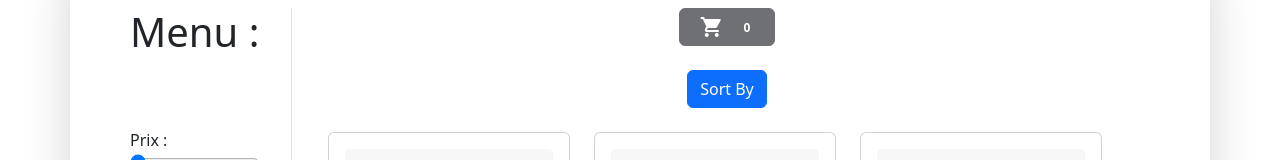
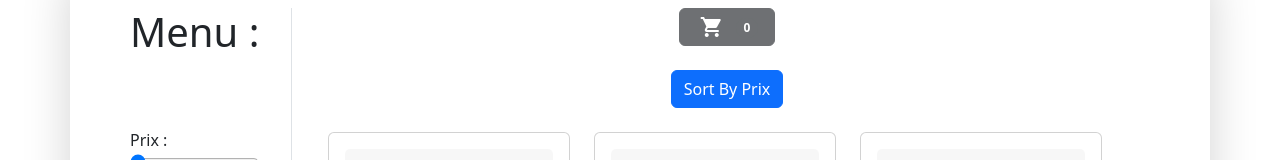
Before and after one commit to TalelMejri/projet_sem1_vuejs, a Vue app: page /about in a window 1280 px wide. Shown: the part 152-312 px from the top of the page. Built offline with nearby package versions, Linux system fonts and the light colour scheme; what vue-confetti would draw is missing.

Commit message:
chose product

```diff
--- a/src/components/all_products.vue
+++ b/src/components/all_products.vue
@@ -10,7 +10,7 @@
           </div>
           <div class="">
            <button @click="sortby()" class="btn btn-primary">
-              Sort By
+              Sort By Prix
            </button>
           </div>
           </div>
@@ -189,7 +189,7 @@ export default {
   }
 },
   props:{
-      our_products:Array,
+      our_products:Object,
       select_name:String,
       prix:Number
   },
--- a/src/views/AboutView.vue
+++ b/src/views/AboutView.vue
@@ -9,19 +9,18 @@
                       <h1 class="mb-5">Menu :</h1>
                       <div class="mt-5 py-4">
                           <label for="temp">Prix :</label><br />
-                          <input type="range" id="temp" min="0" v-model="prix" max="200" step="1" name="temp" />
+                          <input type="range" id="temp" min="0" v-model="prix" max="60" step="1" name="temp" />
                           <input type="text" class="form-control" v-model="prix">
                       </div>
 
                       Select Your Kind OF Clothes :
                       <div class="d-flex flex-column gap-4 py-2">
-                        <button @click="chose_all" class="btn btn-primary">All</button>
-                        <button @click="chose_tshirt" class="btn btn-dark">T_shirt</button>
-                        <button @click="chose_sweater" class="btn btn-dark">sweater</button>
-                        <button @click="chose_hoodi" class="btn btn-dark">hoodi</button>
-                        <button @click="chose_chaussete" class="btn btn-dark">chaussete</button>
+                        <button @click="chose_option('')" class="btn" :class="select_name=='' ? 'btn-primary' :'btn-dark'">All</button>
+                        <button @click="chose_option('T_shirt')" class="btn" :class="select_name=='T_shirt' ? 'btn-primary' :'btn-dark'">T_shirt</button>
+                        <button @click="chose_option('sweater')" class="btn" :class="select_name=='sweater' ? 'btn-primary' :'btn-dark'">sweater</button>
+                        <button @click="chose_option('hoodi')" class="btn" :class="select_name=='hoodi' ? 'btn-primary' :'btn-dark'">hoodi</button>
+                        <button @click="chose_option('chaussete')" class="btn" :class="select_name=='chaussete' ? 'btn-primary' :'btn-dark'">chaussete</button>
                       </div>
-
                 </div>
                 <div class="col-lg-10 text-center">
                       <all_proudct @sortby="sortby" :our_products="myproject" :select_name="select_name" :prix="prix" ></all_proudct>
@@ -44,6 +43,7 @@
       prix:0,
       do_sort_by_product:0,
       select_name:'',
+
       our_products: {
             T_shirt: [
                {id:1,name:'T-Shirt 1',src:' /store/t-shirt (2).jpg',quantity:5,Prix:10,favorite:0,  cart:0},
@@ -71,31 +71,16 @@
     sortby(){
       this.do_sort_by_product=1;
     },
-       chose_all(){
-         this.select_name='';
-       },
-
-       chose_tshirt(){
-         this.select_name="T_shirt";
-       },
-
-       chose_sweater(){
-         this.select_name="sweater";
-       },
-
-       chose_hoodi(){
-         this.select_name="hoodi";
-       },
-
-       chose_chaussete(){
-         this.select_name="chaussete";
-       }
+    chose_option(select){
+         this.select_name=select;
+    },
    },
    components:{
      all_proudct
    },
    computed:{
       myproject(){
+          //produc=JSON.parse(JSON.stringify());
           if(this.select_name==""){
              if(this.do_sort_by_product==1){
                for(let property in this.our_products){
```
